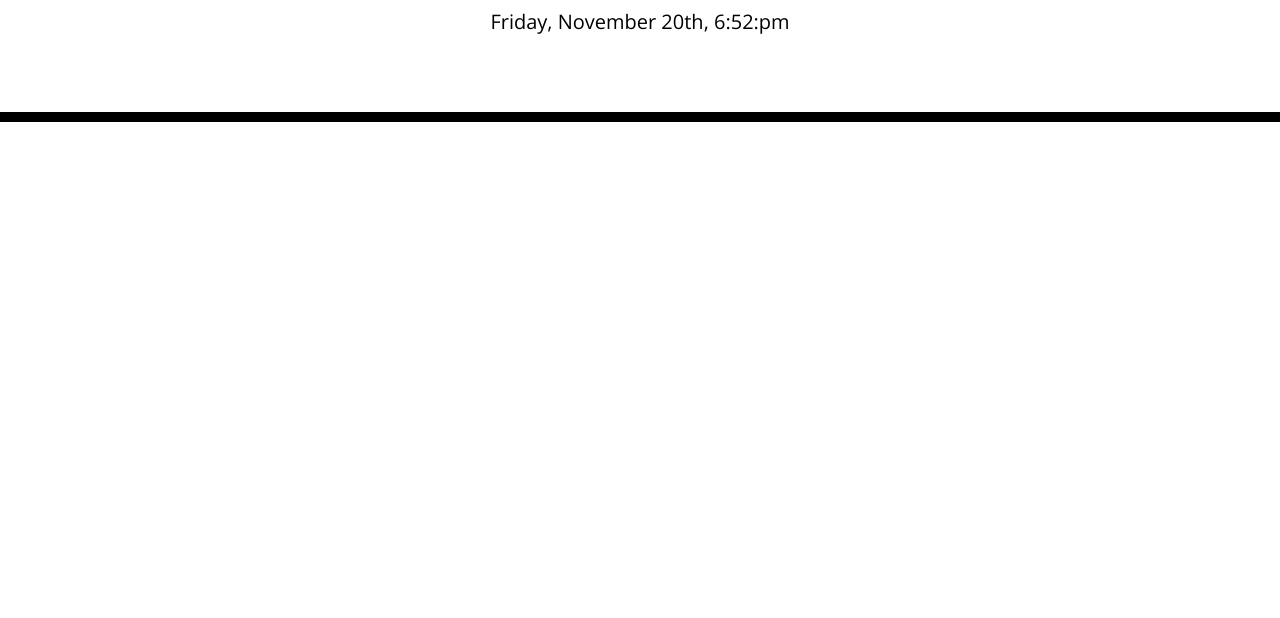
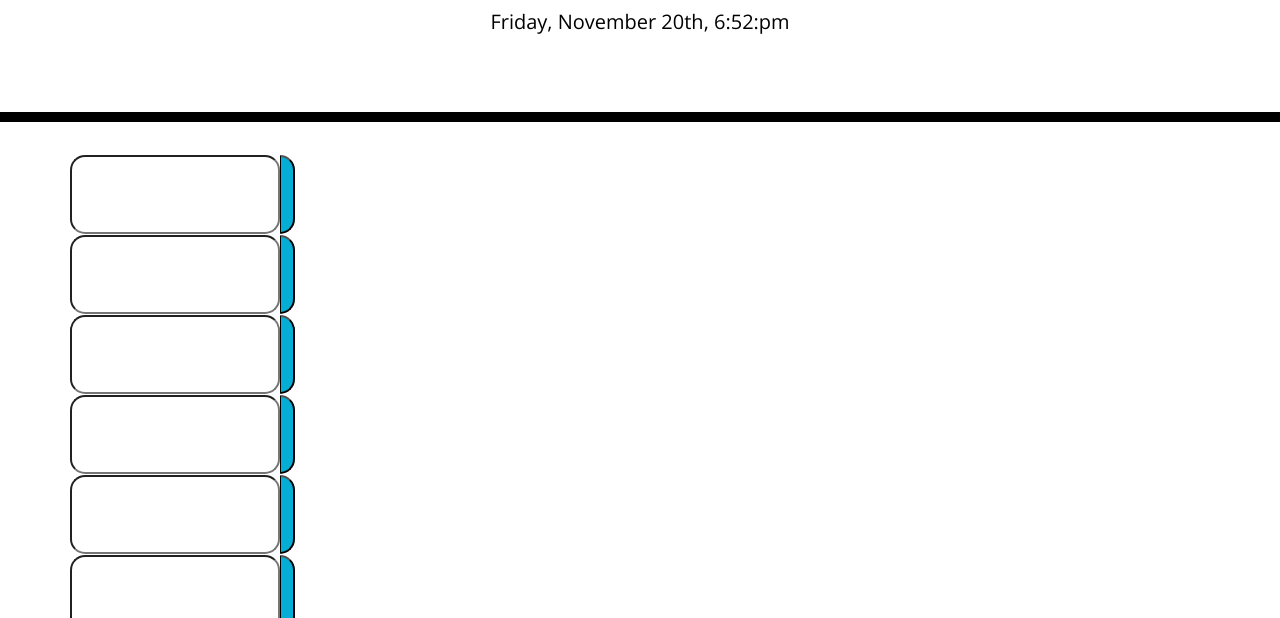
Before and after one commit to je33ica/week-5-workday-schedule, a plain HTML site: page index.html in a window 1280 px wide. Shown: the part 182-800 px from the top of the page. Drawn offline with nearby package versions, Linux system fonts and the light colour scheme.

Commit message:
started to add elements dynamically in JS, needs fixing

```diff
--- a/index.html
+++ b/index.html
@@ -29,6 +29,7 @@
       <p id="currentDay" class="lead"></p>
     </header>
     <div class="container">
+      <div id="schedule"></div>
       <!-- Timeblocks go here -->
     </div>
 
--- a/script.js
+++ b/script.js
@@ -24,15 +24,22 @@ var hourSlots = ["9 AM", "10 AM", "11 AM", "12 PM", "1 PM","2 PM","3 PM", "4 PM"
 
 var rows;
 for ( i = 0; i < hourSlots.length; i++){
- var rows = $("<div>").addClass("row");
- //var timeColumn = $("<text-area>").text[i].addClass("hour");
- console.log(rows);
+    var rows = $("<div>").addClass("row");
+    var timeColumn = $("<div>").addClass("hour").text[i];
+
+    var inputColumn = $("<input>").addClass("time-block")
+    var SaveColumn = $("<button>").addClass("saveBtn")
+    //these have been created and need to be append to an elment in the HTML to be included in the DOM
+    //added a div with the id of schedule in the HTML
+    $(rows).append(timeColumn).append(inputColumn).append(SaveColumn)
+    $("#schedule").append(rows)
 }
 
 
 
-var inputColumn;
-var SaveColumn;
+
+
+
 
 
 
```
